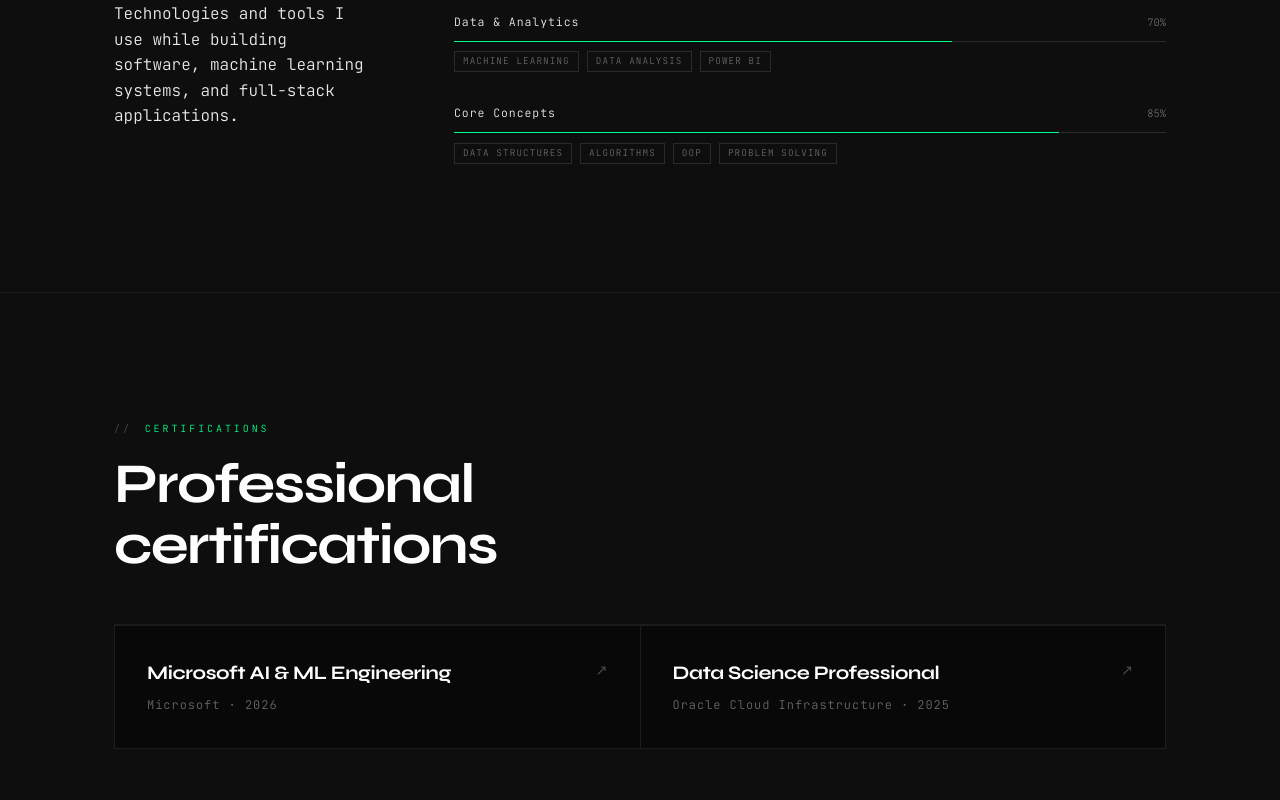
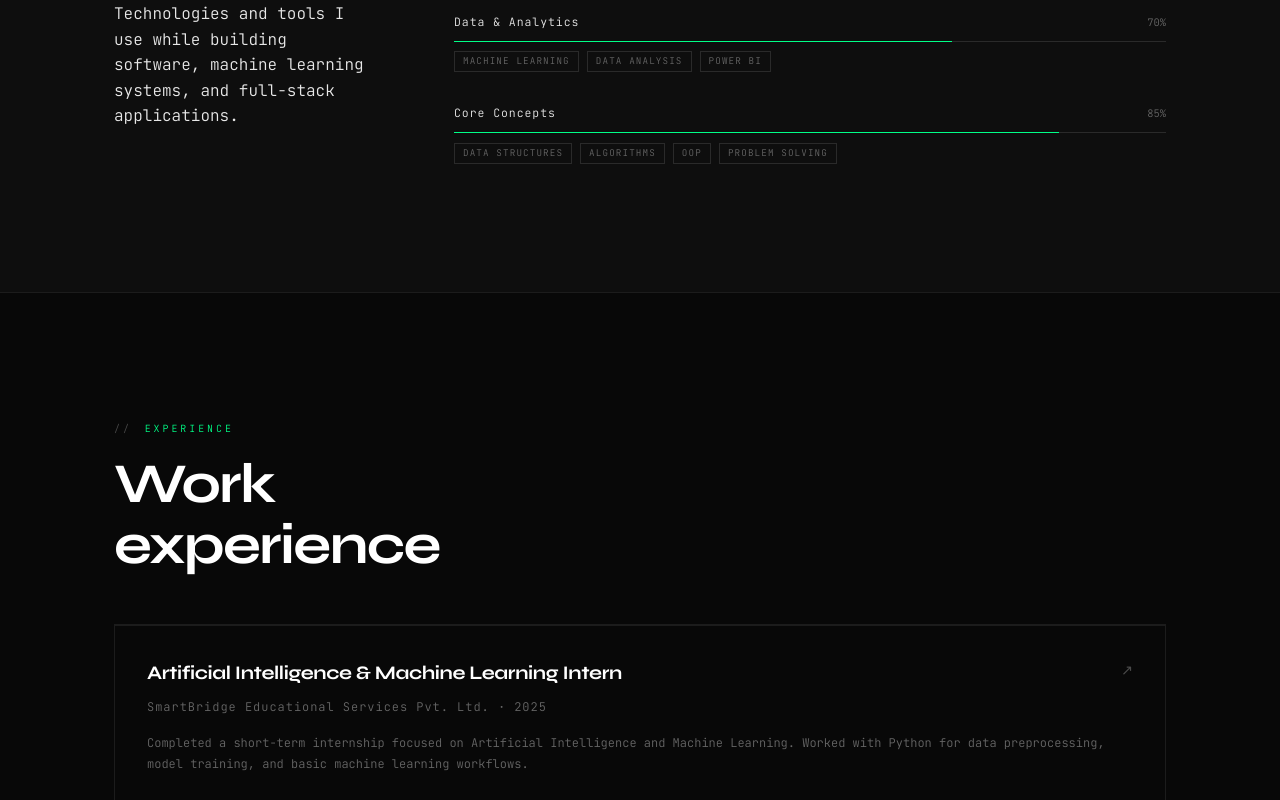
Before and after one commit to Vishnu539/portfolio, a React (Vite) app: page / in a window 1280 px wide. Shown: the part 2000-2800 px from the top of the page. Built offline with nearby package versions, Linux system fonts and the light colour scheme.

Commit message:
added experiences sections and its corresponding changes to other files

```diff
--- a/src/App.jsx
+++ b/src/App.jsx
@@ -2,6 +2,7 @@ import Navbar from "./components/Navbar"
 import Hero from "./components/Hero"
 import About from "./components/About"
 import Skills from "./components/Skills"
+import Experience from "./components/Experience"
 import Certifications from "./components/Certifications"
 import Projects from "./components/Projects"
 import Contact from "./components/Contact"
@@ -95,6 +96,7 @@ function App() {
             <Hero />
             <About />
             <Skills />
+            <Experience />
             <Certifications />
             <Projects />
             <Contact />
--- a/src/components/Contact.jsx
+++ b/src/components/Contact.jsx
@@ -74,6 +74,11 @@ export default function Contact() {
 
                             <a href="https://www.instagram.com/vishnu_chilakala205/" target="_blank" rel="noopener noreferrer" className="social-link">
                                 <span>Instagram</span>
+                                <span className="s-arrow">↗</span>
+                            </a>
+
+                            <a href="https://drive.google.com/file/d/10P3XolSsnYS-Zt8UMpz3k4I8wJXT-U9U/view?usp=sharing" target="_blank" rel="noopener noreferrer" className="social-link">
+                                <span>My Resume</span>
                                 <span className="s-arrow">↗</span>
                             </a>
 
--- /dev/null
+++ b/src/components/Experience.jsx
@@ -0,0 +1,49 @@
+export default function Experience() {
+    return (
+        <section id="experience">
+            <div className="container">
+
+                <div className="reveal">
+                    <p className="sec-label">Experience</p>
+
+                    <h2 className="sec-title">
+                        Work<br />experience
+                    </h2>
+                </div>
+
+                <div className="exp-grid">
+
+                    {/* SmartBridge Internship */}
+
+                    <a
+                        href="https://drive.google.com/file/d/12M-UGmpsFDcTI86GJD9I6sRuFesQ95VX/view?usp=sharing"
+                        className="exp-card reveal"
+                        style={{ transitionDelay: ".05s" }}
+                        target="_blank"
+                        rel="noopener noreferrer"
+                    >
+
+                        <div className="exp-role">
+                            Artificial Intelligence & Machine Learning Intern
+                        </div>
+
+                        <div className="exp-company">
+                            SmartBridge Educational Services Pvt. Ltd. · 2025
+                        </div>
+
+                        <div className="exp-desc">
+                            Completed a short-term internship focused on Artificial
+                            Intelligence and Machine Learning. Worked with Python
+                            for data preprocessing, model training, and basic
+                            machine learning workflows.
+                        </div>
+
+                        <span className="exp-arrow">↗</span>
+
+                    </a>
+                </div>
+
+            </div>
+        </section>
+    )
+}
--- a/src/components/Navbar.jsx
+++ b/src/components/Navbar.jsx
@@ -72,11 +72,18 @@ export default function Navbar() {
                 </li>
 
                 <li>
-                    <a href="#certifications">
+                    <a href="#experience">
                         <span className="nav-dot"></span>
-                        Certifications
+                        Experience
                     </a>
                 </li>
+
+                {/*<li>*/}
+                {/*    <a href="#certifications">*/}
+                {/*        <span className="nav-dot"></span>*/}
+                {/*        Certifications*/}
+                {/*    </a>*/}
+                {/*</li>*/}
 
                 <li>
                     <a href="#projects">
--- a/src/components/Projects.jsx
+++ b/src/components/Projects.jsx
@@ -35,7 +35,7 @@ export default function Projects() {
                                 A multimodal emotion recognition system that combines
                                 text and speech signals to detect human
                                 emotions using deep learning models. The project
-                                integrates visual and audio features to improve emotion
+                                integrates textual and audio features to improve emotion
                                 classification performance across multiple emotion
                                 categories.
                             </div>
--- a/src/styles/global.css
+++ b/src/styles/global.css
@@ -52,6 +52,134 @@ strong {
 
 .hero-bio:hover,
 .hero-meta span:hover {
+    color: var(--white);
+}
+
+/* ── Experience Section ── */
+
+#experience {
+    background: var(--bg);
+    border-top: 1px solid var(--line);
+}
+
+.exp-grid {
+    display: grid;
+    grid-template-columns: repeat(2, 1fr);
+    gap: 1px;
+    background: var(--line);
+    border: 1px solid var(--line);
+    margin-top: 3rem;
+}
+
+.exp-grid > .exp-card:only-child {
+    grid-column: 1 / -1;
+}
+
+/* card */
+
+.exp-card {
+    background: var(--bg);
+    padding: 2rem;
+    text-decoration: none;
+    color: inherit;
+    position: relative;
+    transition: background .25s;
+    border-top: 1px solid var(--line);
+    min-height: 170px;
+}
+
+.exp-card::before {
+    content: "";
+    position: absolute;
+    left: 0;
+    top: 0;
+    width: 0%;
+    height: 2px;
+    background: var(--green);
+    transition: width .35s ease;
+}
+
+.exp-card:hover::before {
+    width: 100%;
+}
+
+.exp-card:hover {
+    background: var(--bg2);
+}
+
+/* role */
+
+.exp-role {
+    font-family: 'Syne', sans-serif;
+    font-weight: 700;
+    font-size: 1.2rem;
+    color: var(--white);
+    margin-bottom: .6rem;
+    letter-spacing: -.02em;
+}
+
+/* company */
+
+.exp-company {
+    font-size: .75rem;
+    color: var(--muted2);
+    letter-spacing: .08em;
+    margin-bottom: 1rem;
+}
+
+/* description */
+
+.exp-desc {
+    font-size: .75rem;
+    color: var(--muted2);
+    line-height: 1.7;
+}
+
+/* arrow */
+
+.exp-arrow {
+    position: absolute;
+    right: 2rem;
+    top: 2rem;
+    color: var(--muted);
+    font-size: .9rem;
+    transition: transform .2s, color .2s;
+}
+
+.exp-card:hover .exp-arrow {
+    transform: translate(4px,-4px);
+    color: var(--green);
+}
+
+/* responsive */
+
+@media (max-width: 768px) {
+
+    .exp-grid {
+        grid-template-columns: 1fr;
+    }
+
+}
+
+.exp-role {
+    transition: color .25s ease;
+}
+
+.exp-company,
+.exp-desc {
+    transition: color .25s ease;
+}
+
+.exp-card:hover .exp-role {
+    color: var(--green);
+}
+
+.exp-card:hover .exp-company,
+.exp-card:hover .exp-desc {
+    color: var(--white);
+}
+
+.exp-card:hover {
     color: var(--white);
 }
 
```
